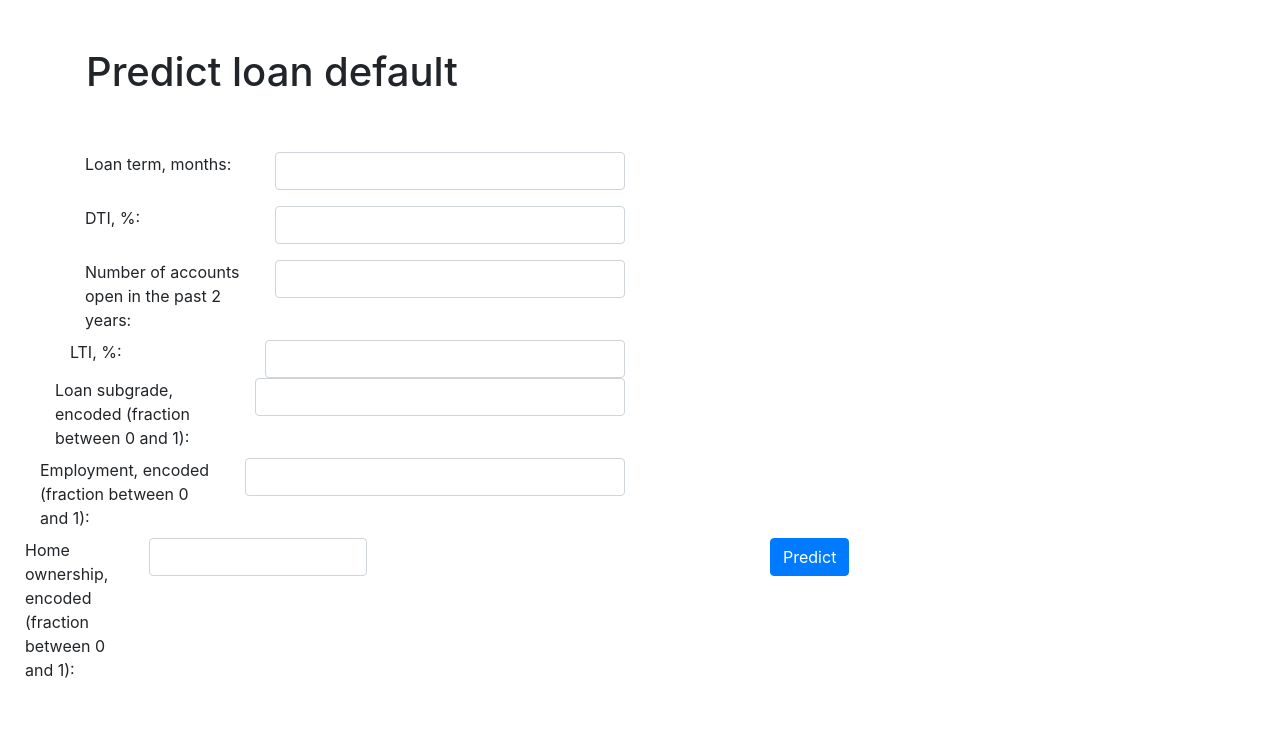
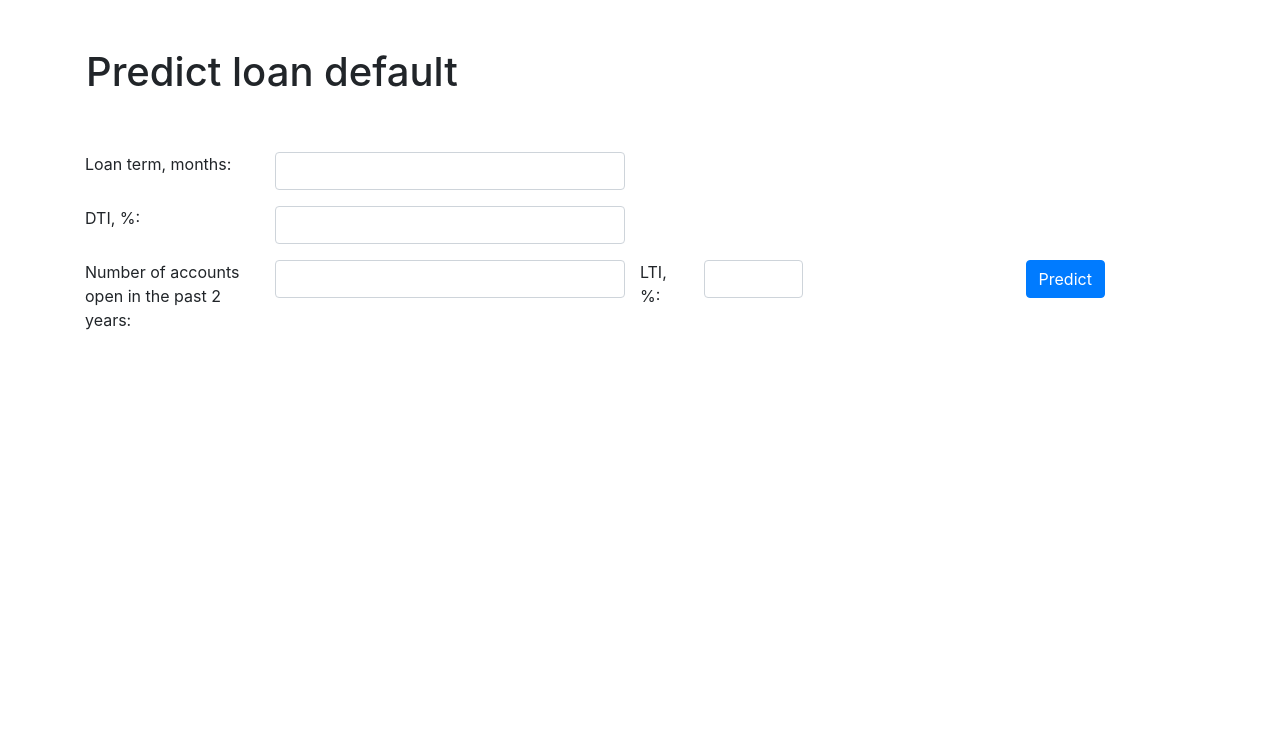
Before and after one commit to MykolaPinchuk/LoanDefault, a Flask app: page / in a window 1280 px wide. Shown: the top 753 px of the page. Run offline with Flask 2, Linux system fonts and the light colour scheme; some libraries are stand-ins or nearby versions.

Commit message:
refactoring to only 4 features

```diff
--- a/loans-app/main.py
+++ b/loans-app/main.py
@@ -15,26 +15,23 @@ def predict():
         dti = request.form.get('dti')
         acc24 = request.form.get('acc24')
         lti = request.form.get('lti')
-        subgrade = request.form.get('subgrade')
-        employment = request.form.get('employment')
-        home_ownership = request.form.get('home_ownership')
+        # subgrade = request.form.get('subgrade')
+        # employment = request.form.get('employment')
+        # home_ownership = request.form.get('home_ownership')
         #call preprocessDataAndPredict and pass inputs
         try:
             prediction = preprocessDataAndPredict(term,
                                                   dti,
                                                   acc24,
-                                                  lti,
-                                                  subgrade,
-                                                  employment,
-                                                  home_ownership)
+                                                  lti)
             #pass prediction to template
             return render_template('predict.html', prediction = prediction)
         except ValueError:
             return "Please Enter valid values"
         pass
     pass
-def preprocessDataAndPredict(term, dti, acc24, lti, subgrade, employment, home_ownership):
-    test_data = [term, dti, acc24, lti, subgrade, employment, home_ownership]
+def preprocessDataAndPredict(term, dti, acc24, lti):
+    test_data = [term, dti, acc24, lti]
     print(test_data)
     test_data = np.array(test_data).astype(np.float)
     test_data = test_data.reshape(1,-1)
--- a/loans-app/templates/home.html
+++ b/loans-app/templates/home.html
@@ -38,21 +38,6 @@
                   <div class="col-sm-4">
                     <input type="text" class="form-control" id="lti" name="lti">
                   </div>
-                                <div class="form-group row">
-                  <label class="control-label col-sm-2" for="subgrade">Loan subgrade, encoded (fraction between 0 and 1):</label>
-                  <div class="col-sm-4">
-                    <input type="text" class="form-control" id="subgrade" name="subgrade">
-                  </div>
-                                <div class="form-group row">
-                  <label class="control-label col-sm-2" for="employment">Employment, encoded (fraction between 0 and 1):</label>
-                  <div class="col-sm-4">
-                    <input type="text" class="form-control" id="employment" name="employment">
-                  </div>
-                                <div class="form-group row">
-                  <label class="control-label col-sm-2" for="home_ownership">Home ownership, encoded (fraction between 0 and 1):</label>
-                  <div class="col-sm-4">
-                    <input type="text" class="form-control" id="home_ownership" name="home_ownership">
-                  </div>
                 </div>
                 <div class="form-group row">
                 <label class="control-label col-sm-2" for="">&nbsp;</label>
```
Also changed, not shown: 2 other files.
